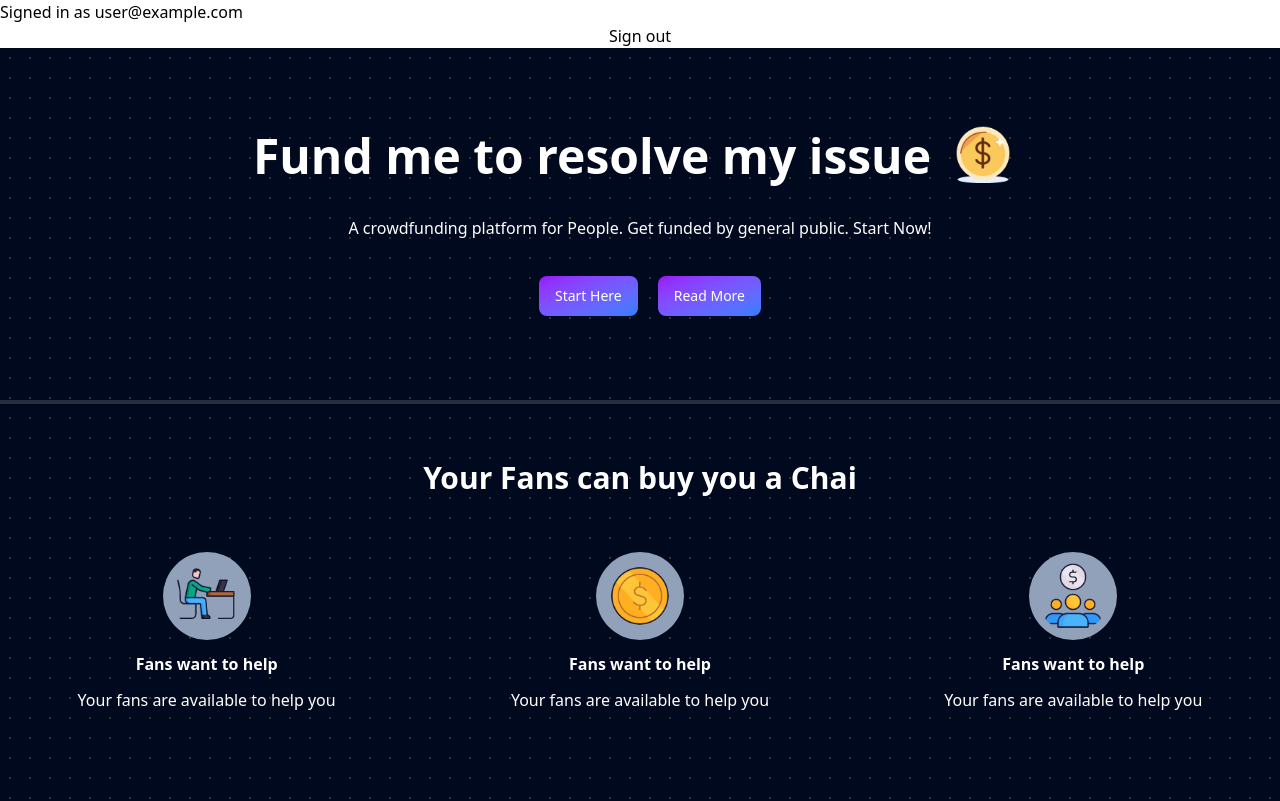
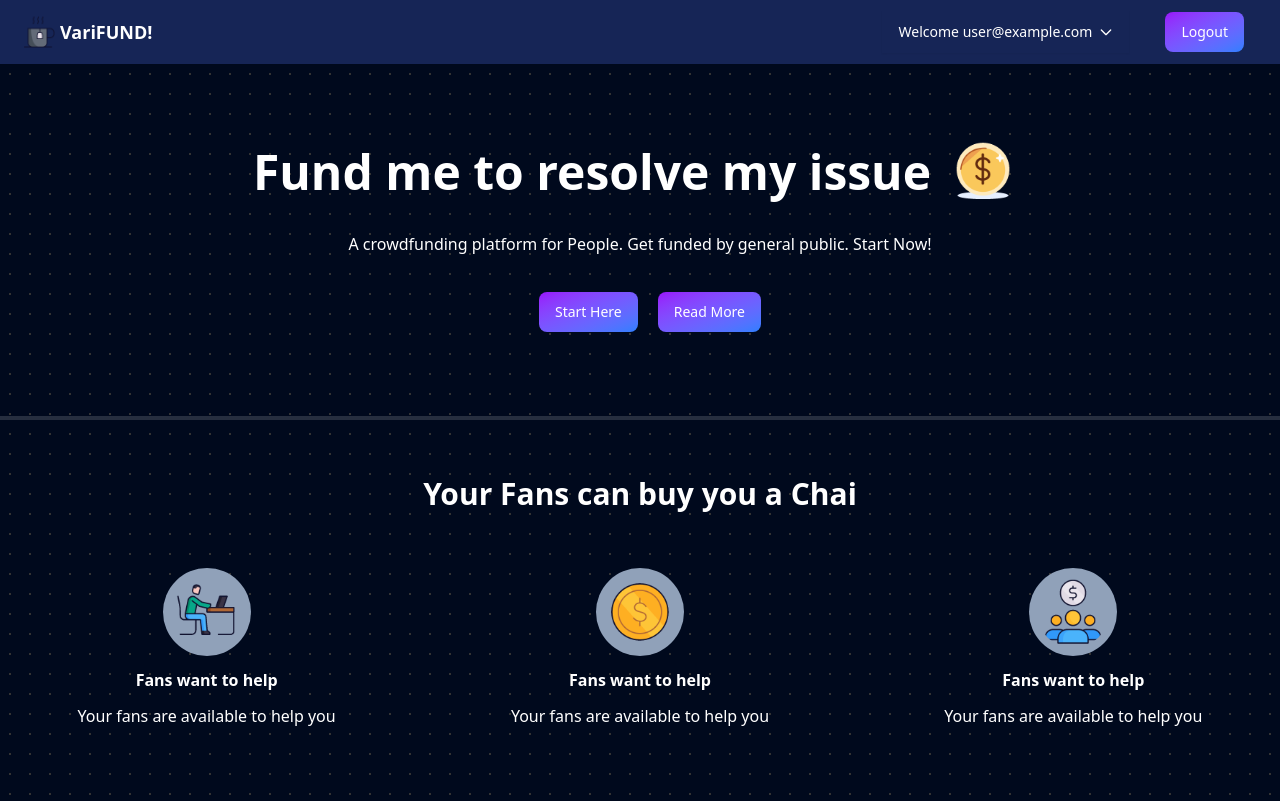
Before and after one commit to OmbeingGeek/VeriFund, a Next.js app: page / in a window 1280 px wide. Shown: the top 801 px of the page. Built offline with nearby package versions, Linux system fonts and the light colour scheme; no server answers; sample sign-in values are in the browser's storage.

Commit message:
feat: update layout styles, enhance Navbar with dropdown, and add Dashboard and Username pages

```diff
--- /dev/null
+++ b/app/[username]/page.js
@@ -0,0 +1,70 @@
+import React from 'react'
+
+const Username = ({ params }) => {
+    return (
+        <>
+            <div className='cover w-full bg-red-50 relative'>
+                <img className="object-cover w-full h-[350]" src="https://c10.patreonusercontent.com/4/patreon-media/p/campaign/4842667/452146dcfeb04f38853368f554aadde1/eyJ3IjoxOTIwLCJ3ZSI6MX0%3D/15.gif?token-time=1712188800&token-hash=Yu2izk29wcmpgmXNNW0zpk5W_gwh0Ezu_2oO1XGDLpY%3D" alt='' />
+                <div className='absolute -bottom-20 right-[46%] border-white border-2 rounded-full'>
+                    <img width={150} height={150} className='rounded-full' src="https://i1.natgeo.com/n/548467d8-cf51-4551-9f58-68187a2dc45e/NationalGeographic_2572187_square.jpg" alt="" />
+                </div>
+            </div>
+            <div className="info flex justify-center items-center my-24 flex-col gap-2 mb-32">
+                <div className="font-bold text-lg">
+                    @{params.username}
+                </div>
+
+                <div className="text-slate-400">
+                    Creating Animated art for VTT's
+                </div>
+
+                <div className="text-slate-400">
+                    9,719 members . 82 posts . $15,450/release
+                </div>
+
+                <div className="payment flex gap-3 w-[80%] mt-11">
+                    <div className="supporters w-1/2 bg-slate-900 rounded-lg text-white p-10">
+                        {/* Show list of all the supporters as a leaderboard */}
+                        <h2 className="text-2xl font-bold my-5">Supporters</h2>
+                        <ul className="mx-5 text-lg">
+                            <li className="my-2 flex gap-2">
+                                <img src="avatar.gif" alt="user avatar" />
+                                Shubham donated $30 with a message
+                                </li>
+                            <li className="my-2">Shubham donated $30 with a message</li>
+                            <li className="my-2">Shubham donated $30 with a message</li>
+                            <li className="my-2">Shubham donated $30 with a message</li>
+                            <li className="my-2">Shubham donated $30 with a message</li>
+                            <li className="my-2">Shubham donated $30 with a message</li>
+                            <li className="my-2">Shubham donated $30 with a message</li>
+                            <li className="my-2">Shubham donated $30 with a message</li>
+                        </ul>
+                    </div>
+
+                    <div className="makePayment w-1/2 bg-slate-900 rounded-lg text-white p-10">
+                        <h2 className="text-2xl font-bold my-5">Make a Payment</h2>
+                        <div className="flex gap-2 flex-col">
+
+                        <input type="text" className="w-full p-3 rounded-lg bg-slate-800" placeholder="Enter Name"/>
+                        <input type="text" className="w-full p-3 rounded-lg bg-slate-800" placeholder="Enter Message"/>
+
+                        <input type="text" className="w-full p-3 rounded-lg bg-slate-800" placeholder="Enter Amount"/>
+                        <button type="button" class="text-white bg-gradient-to-br from-purple-900 to-blue-900 hover:bg-gradient-to-bl focus:ring-4 focus:outline-none focus:ring-blue-300 dark:focus:ring-blue-800 font-medium rounded-base text-sm px-4 py-2.5 text-center leading-5">Pay</button>
+
+                        </div>
+
+                        {/* Or choose from these amounts */}
+                        <div className="flex gap-2 mt-5">
+                            <button className="bg-slate-800 p-3 rounded-lg">Pay $10</button>
+                            <button className="bg-slate-800 p-3 rounded-lg">Pay $20</button>
+                            <button className="bg-slate-800 p-3 rounded-lg">Pay $30</button>
+                        </div>
+                    </div>
+                </div>
+
+            </div>
+        </>
+    )
+}
+
+export default Username
--- /dev/null
+++ b/app/dashboard/page.js
@@ -0,0 +1,20 @@
+"use client"
+import React from 'react'
+import { useSession, signIn, signOut } from "next-auth/react"
+import { useRouter } from 'next/navigation'
+
+const Dashboard = () => {
+    const { data: session } = useSession()
+
+        if(!session){
+            const router = useRouter()
+            router.push('/login')
+        }
+  return (
+    <div>
+      dashboard
+    </div>
+  )
+}
+
+export default Dashboard
--- a/app/layout.js
+++ b/app/layout.js
@@ -25,12 +25,12 @@ export default function RootLayout({ children }) {
       lang="en"
       className={`${geistSans.variable} ${geistMono.variable} h-full antialiased`}
     >
-      <body className="min-h-full flex flex-col">
+      <body className="bg-[#000000] bg-[radial-gradient(#ffffff33_1px,#00091d_1px)] bg-[size:20px_20px] text-white">
         <SessionWrapper>
         <Navbar/>
 
         {/* below background copied from https://bg.ibelick.com/ */}
-        <div className="min-h-[80vh] bg-[#000000] bg-[radial-gradient(#ffffff33_1px,#00091d_1px)] bg-[size:20px_20px]">
+        <div className="min-h-screen bg-[#000000] bg-[radial-gradient(#ffffff33_1px,#00091d_1px)] bg-[size:20px_20px] text-white">
         {children}
         </div>
         <Footer/>
--- a/app/login/page.js
+++ b/app/login/page.js
@@ -1,8 +1,16 @@
 "use client"
 import React from 'react'
 import { useSession, signIn, signOut } from "next-auth/react"
+import { useRouter } from 'next/navigation'
 
 const Login = () => {
+    const { data: session } = useSession()
+
+    if(session){
+        const router = useRouter()
+        router.push('/dashboard')
+    }
+
     return (
         <div className='text-white py-14 container mx-auto'>
             <h1 className='text-center font-bold text-3xl'>Login/Signup to Get your fans to support you</h1>
--- a/components/Navbar.js
+++ b/components/Navbar.js
@@ -1,34 +1,59 @@
 "use client"
-import React from 'react'
+import React, {useState} from 'react'
 import { useSession, signIn, signOut } from "next-auth/react"
 import Link from 'next/link'
 
 const Navbar = () => {
-  const {data: session } = useSession()
-  if(session){
-    return <>
-      Signed in as {session.user.email} <br/>
-      <button onClick={() => signOut()}>Sign out</button>
-      </>
-  }
+  const { data: session } = useSession()
+  const [showdropdown, setshowdropdown] = useState(false)
+
   return (
     <nav className='bg-blue-950 text-white flex justify-between items-center px-4 h-16'>
-        <div className="logo font-bold text-lg flex justify-center items-center">
-          <img src="tea.gif" width={44} alt="" />
-          <span>VariFUND!</span>
-          </div>
-        {/* <ul className="flex justify-between gap-4">
+
+        <Link className="logo font-bold text-lg flex justify-center items-center" href={"/"}>
+        <img src="tea.gif" width={44} alt="" />
+        <span>VariFUND!</span>
+        </Link>
+
+      {/* <ul className="flex justify-between gap-4">
             <li>Home</li>
             <li>About</li>
             <li>Projects</li>
             <li>Sign Up</li>
             <li>Login</li>
         </ul> */}
-        <div>
-          <Link href={"/login"}>
+      <div className='relative'>
+        {session && <>
+          <button onClick={()=>setshowdropdown(!showdropdown)} onBlur={()=> {setTimeout(() => {
+            setshowdropdown(false)
+          }, 100);}} id="dropdownDefaultButton" data-dropdown-toggle="dropdown" className="inline-flex mx-4 items-center justify-center text-white bg-brand box-border border border-transparent hover:bg-brand-strong focus:ring-4 focus:ring-brand-medium shadow-xs font-medium leading-5 rounded-base text-sm px-4 py-2.5 focus:outline-none" type="button">
+            Welcome {session.user.email}
+            <svg className="w-4 h-4 ms-1.5 -me-0.5" aria-hidden="true" xmlns="http://www.w3.org/2000/svg" width="24" height="24" fill="none" viewBox="0 0 24 24"><path stroke="currentColor" strokeLinecap="round" strokeLinejoin="round" strokeWidth="2" d="m19 9-7 7-7-7" /></svg>
+          </button>
+
+          {/* <!-- Dropdown menu --> */}
+          <div id="dropdown" className={`z-10 ${showdropdown?"":"hidden"} absolute left-[125px] bg-neutral-primary-medium border border-default-medium rounded-base shadow-lg w-44`}>
+            <ul className="p-2 text-sm text-body font-medium" aria-labelledby="dropdownDefaultButton">
+              <li>
+                <Link href="/dashboard" className="inline-flex items-center w-full p-2 hover:bg-neutral-tertiary-medium hover:text-heading rounded">Dashboard</Link>
+              </li>
+              <li>
+                <Link href="#" className="inline-flex items-center w-full p-2 hover:bg-neutral-tertiary-medium hover:text-heading rounded">Your Page</Link>
+              </li>
+              <li>
+                <Link href="#" onClick={()=> signOut()} className="inline-flex items-center w-full p-2 hover:bg-neutral-tertiary-medium hover:text-heading rounded">Sign out</Link>
+              </li>
+            </ul>
+          </div></>
+        }
+
+        {session &&
+          <button className="text-white bg-gradient-to-br from-purple-600 to-blue-500 hover:bg-gradient-to-bl focus:ring-4 focus:outline-none focus:ring-blue-300 dark:focus:ring-blue-800 font-medium rounded-lg text-sm px-4 py-2.5 text-center leading-5 m-5" onClick={() => { signOut() }}>Logout</button>}
+
+        {!session && <Link href={"/login"}>
           <button className="text-white bg-gradient-to-br from-purple-600 to-blue-500 hover:bg-gradient-to-bl focus:ring-4 focus:outline-none focus:ring-blue-300 dark:focus:ring-blue-800 font-medium rounded-lg text-sm px-4 py-2.5 text-center leading-5 m-5">Login</button>
-          </Link>
-        </div>
+        </Link>}
+      </div>
 
     </nav>
   )
```
